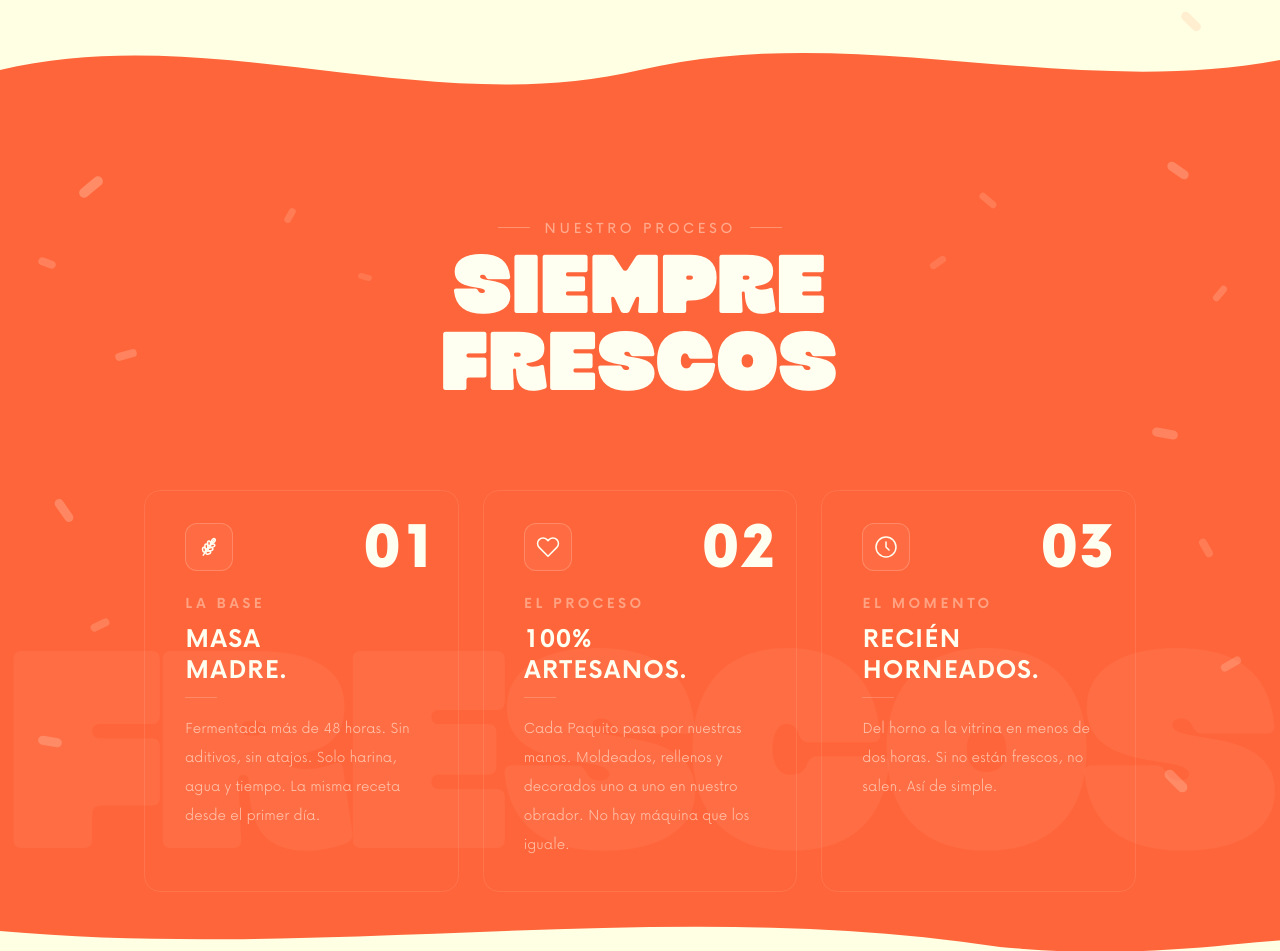
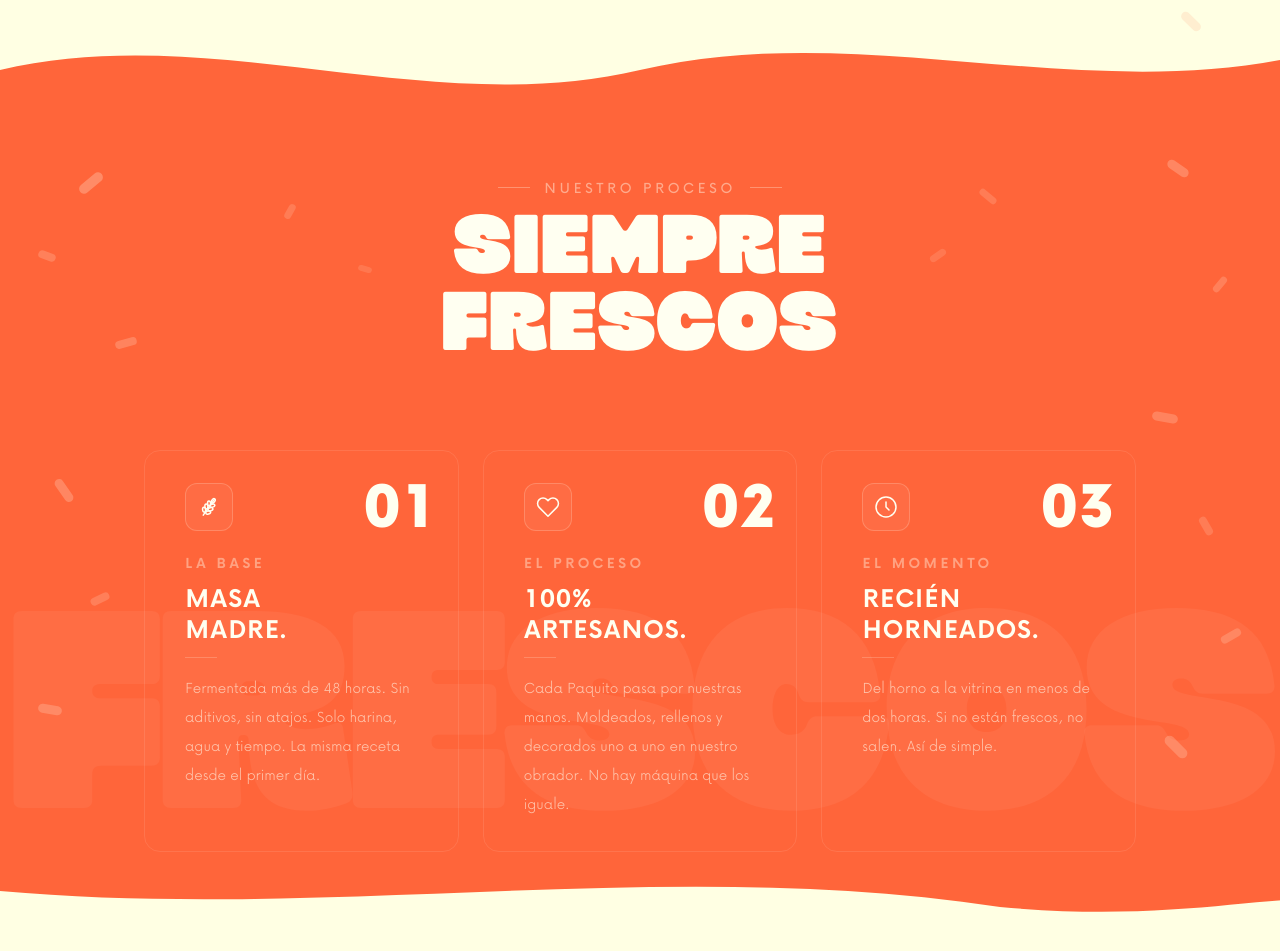
Before and after one commit to DUSKX189/PACOMERLOS, a plain HTML site: page index.html in a window 1280 px wide. Shown: the part 2020-2971 px from the top of the page. Drawn offline with Linux system fonts and the light colour scheme.

```diff
--- a/style.css
+++ b/style.css
@@ -1633,7 +1633,7 @@ footer {
     .secreto-name { font-size: 1.25rem; }
 
     /* Frescos */
-    #frescos { padding: 6rem 5rem 0; }
+    #frescos { padding: 3.5rem 5rem 0; }
     .frescos-bg-text { font-size: 22vw; }
     .process-grid { grid-template-columns: repeat(3, 1fr); }
     .process-title { font-size: 1.875rem; }
```
